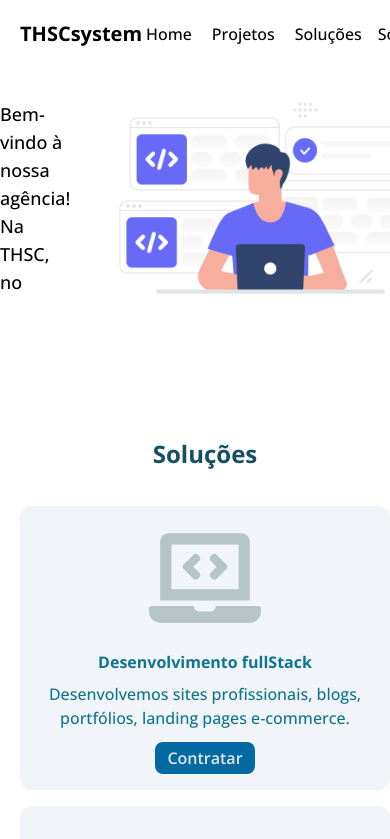
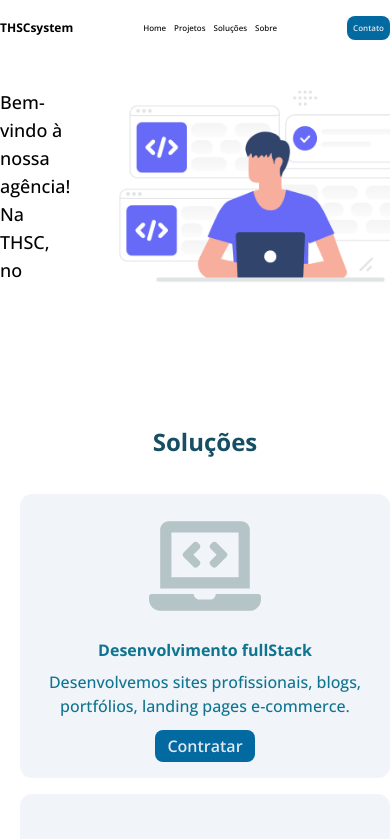
Before and after one commit to Tiagoamrein/Portifolio, a Next.js app: page / in a window 390 px wide. Shown: the top 839 px of the page. Built offline with nearby package versions, Linux system fonts and the light colour scheme.

Commit message:
test responsive header

```diff
--- a/src/components/header/index.tsx
+++ b/src/components/header/index.tsx
@@ -4,15 +4,15 @@ export default function Header(){
 
   return(
 
-    <div className='flex justify-between items-center px-5 py-4 w-screen h-full  '>
-    <h1 className="text-xl font-bold">THSCsystem</h1>
-    <div className='flex gap-2 justify-center'>
-      <button className='hover:text-sky-900  px-1 py-1 rounded-lg'>Home</button>
-      <button className='hover:text-sky-900 px-2 py-1 rounded-lg'>Projetos</button>
-      <button className='hover:text-sky-900 px-1 py-1 rounded-lg'>Soluções</button>
-      <button className='hover:text-sky-900 px-1 py-1 rounded-lg'>Sobre</button>
+    <div className='flex justify-between items-center  py-4 w-screen h-full  '>
+    <h1 className="text-xs font-bold">THSCsystem</h1>
+    <div className='flex gap-2 justify-center text-ssm'>
+      <button className='hover:text-sky-900  rounded-lg'>Home</button>
+      <button className='hover:text-sky-900  rounded-lg'>Projetos</button>
+      <button className='hover:text-sky-900  rounded-lg'>Soluções</button>
+      <button className='hover:text-sky-900 rounded-lg'>Sobre</button>
     </div>
-    <button className='  bg-sky-700 font-semibold text-slate-200 text-base border-2 border-transparent px-2 py-1 rounded-lg hover:bg-white hover:border-2 hover:border-slate-400 hover:text-black  '>Contato</button>
+    <button className='  bg-sky-700 text-ssm px-1 py-1 font-semibold text-slate-200  border-2 border-transparent  rounded-lg hover:bg-white hover:border-2 hover:border-slate-400 hover:text-black  '>Contato</button>
   </div>
 
   )
--- a/tailwind.config.ts
+++ b/tailwind.config.ts
@@ -13,6 +13,9 @@ const config: Config = {
         'gradient-conic':
           'conic-gradient(from 180deg at 50% 50%, var(--tw-gradient-stops))',
       },
+      fontSize:{
+        ssm: '8px',
+      }
     },
   },
   plugins: [],
```
